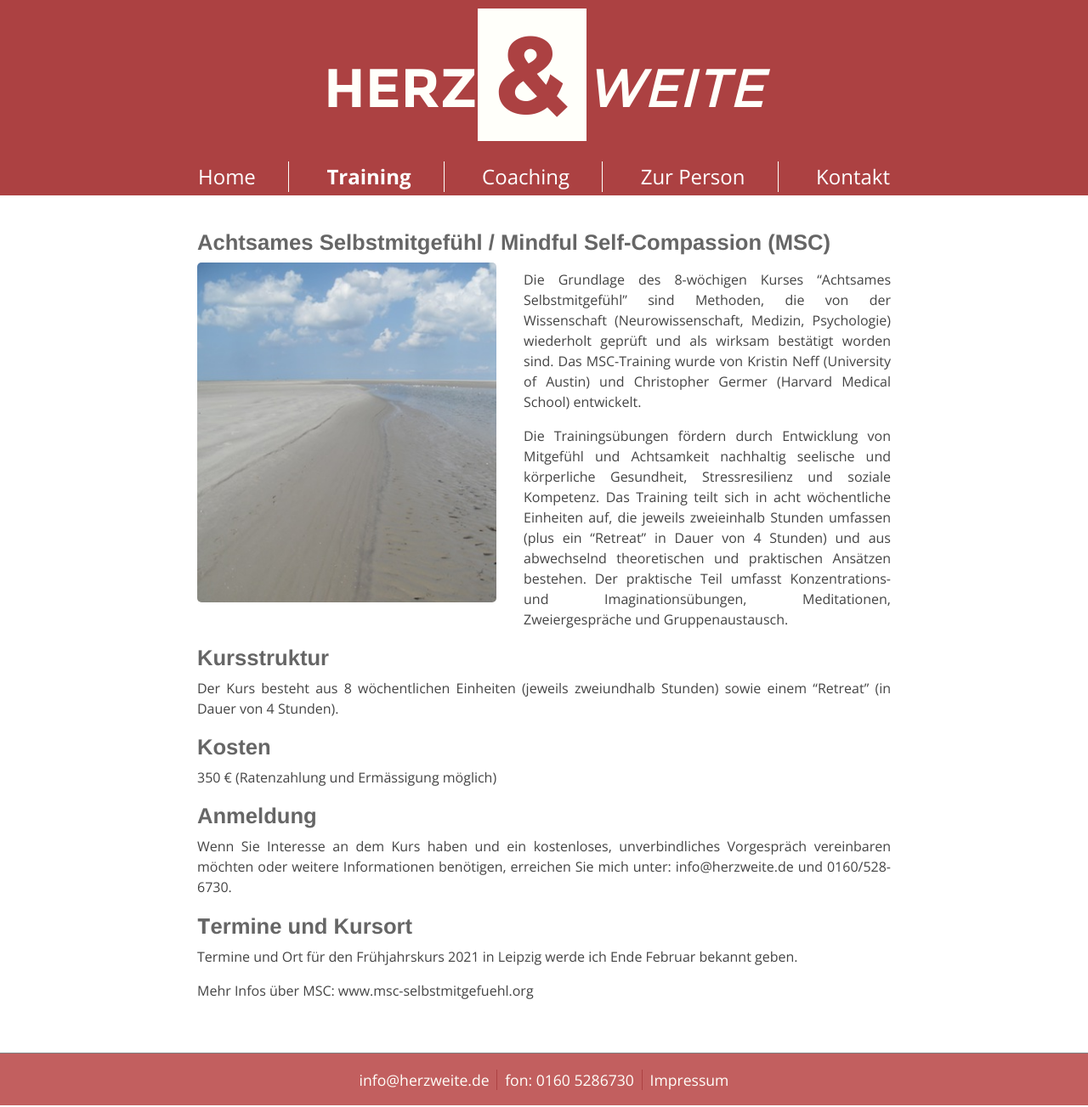
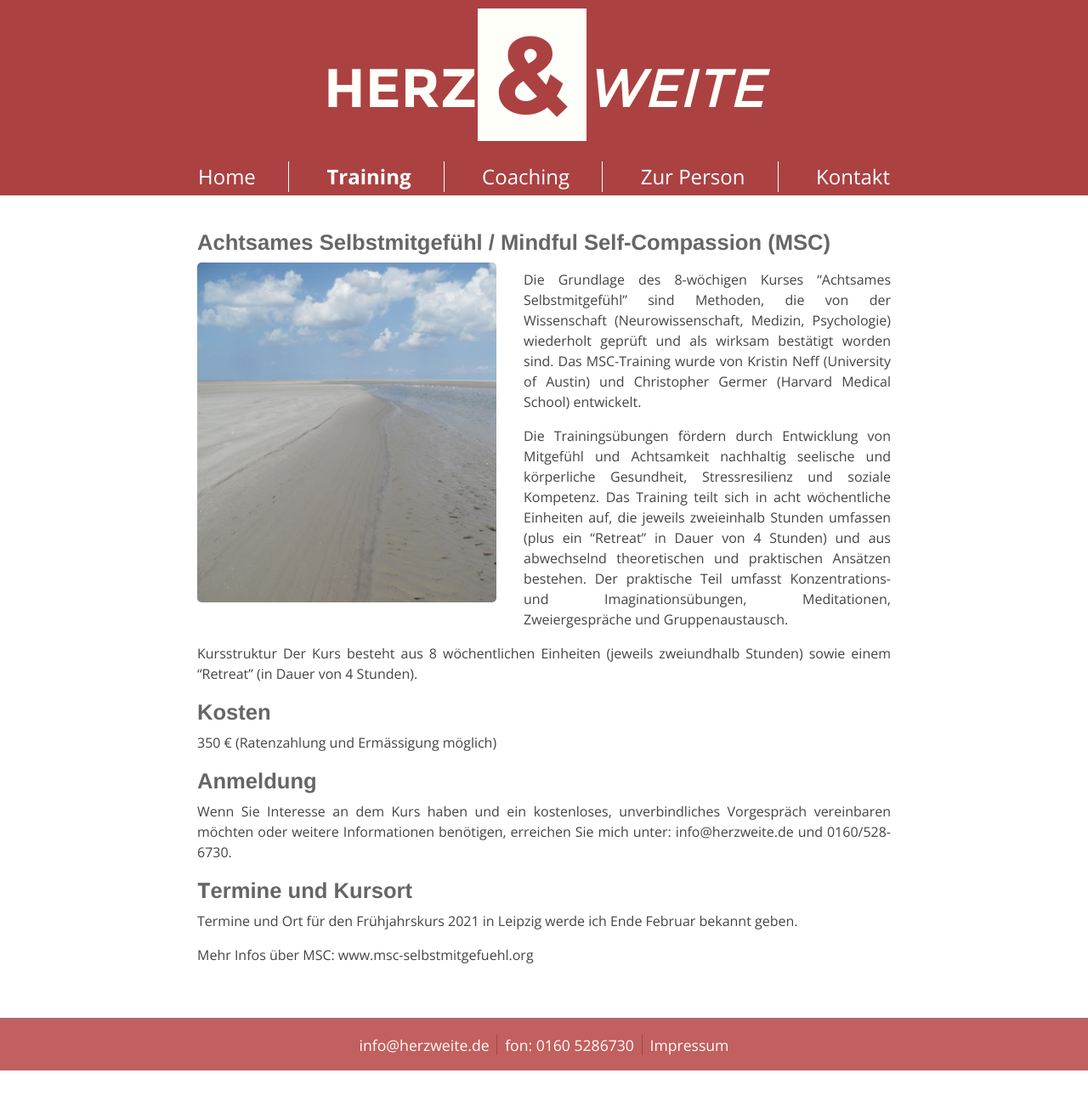
Before and after one commit to herzweite/herzweite.github.io, a Jekyll site: the page built from training.md, in a window 1280 px wide. Shown: the whole page at 85% size. Built offline with Jekyll 4.4.1, drawn with Linux system fonts in a browser that asks for light colours; after the commit the page ends 1262 px from its top, so only the background shows below that.

```diff
--- a/training.md
+++ b/training.md
@@ -14,7 +14,7 @@ Medizin, Psychologie) wiederholt geprüft und als wirksam bestätigt worden sind
 Die Trainingsübungen fördern durch Entwicklung von Mitgefühl und Achtsamkeit nachhaltig seelische und körperliche Gesundheit, Stressresilienz und soziale Kompetenz. Das Training teilt sich in acht wöchentliche Einheiten auf, die jeweils zweieinhalb Stunden umfassen (plus ein "Retreat" in Dauer von 4 Stunden) und aus abwechselnd theoretischen und praktischen Ansätzen bestehen. Der praktische Teil umfasst Konzentrations- und
 Imaginationsübungen, Meditationen, Zweiergespräche und Gruppenaustausch.
 
-# Kursstruktur
+Kursstruktur
 Der Kurs besteht aus 8 wöchentlichen Einheiten (jeweils zweiundhalb Stunden) sowie einem "Retreat" (in Dauer von 4 Stunden).
 
 # Kosten
```
